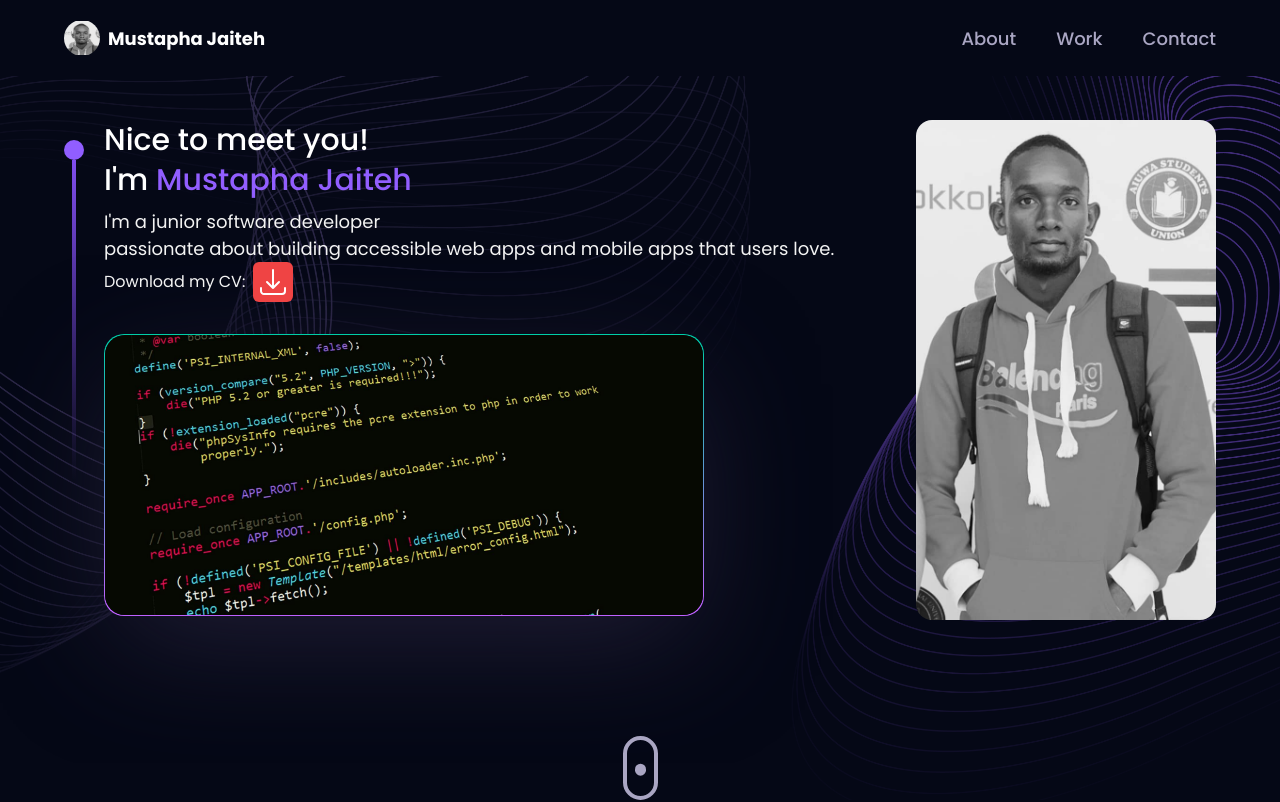
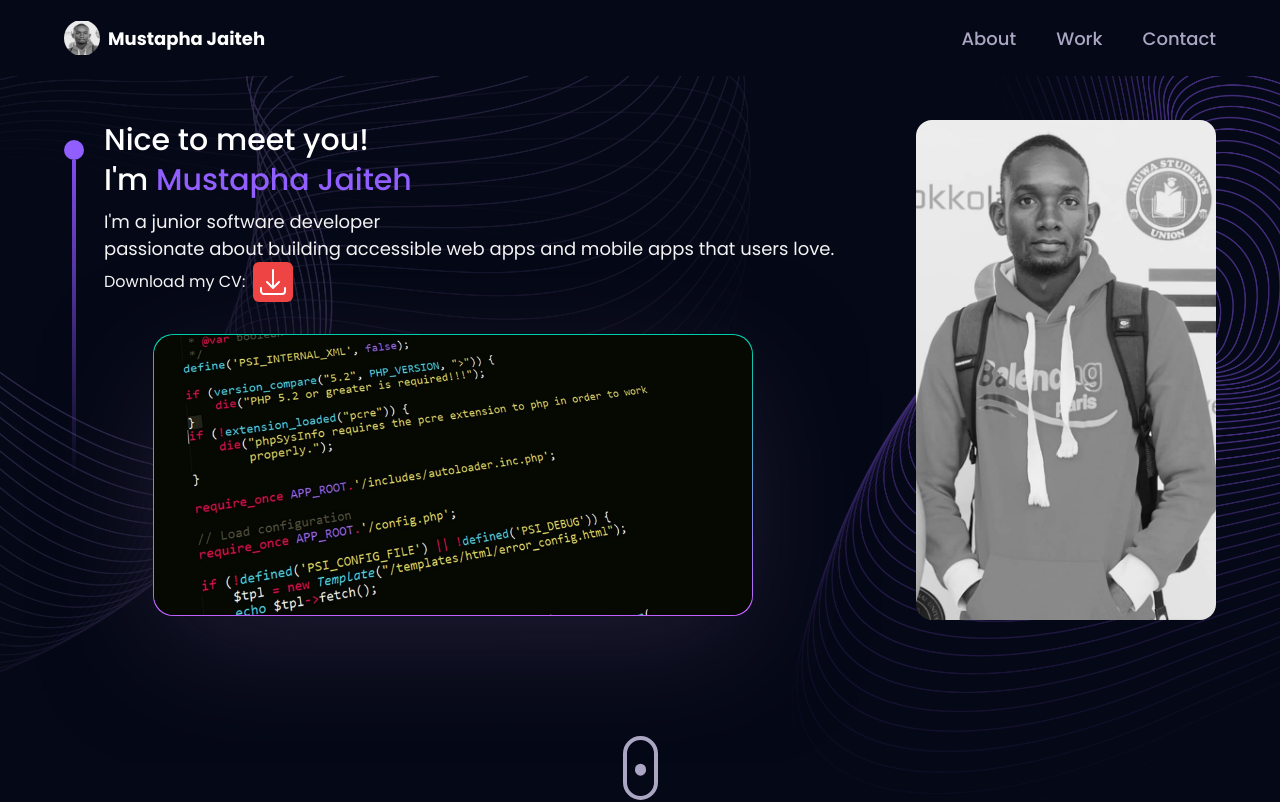
Before and after one commit to mustapha-jaiteh/my-portfolio, a React (Vite) app: page / in a window 1280 px wide. Shown: the top 802 px of the page. Built offline with nearby package versions, Linux system fonts and the light colour scheme.

Commit message:
7th-commit-22-10-25

```diff
--- a/src/components/Navbar.jsx
+++ b/src/components/Navbar.jsx
@@ -45,7 +45,7 @@ const Navbar = () => {
           ))}
         </ul>
         {/* mobile nav */}
-        <div className="sm:hidden flex flex-1 justify-end items-center ml-8 ">
+        <div className="sm:hidden flex flex-1 justify-end items-center mr-4 ">
           <img
             src={toggle ? close : menu}
             alt="menu"
--- a/src/components/canvas/Computers.jsx
+++ b/src/components/canvas/Computers.jsx
@@ -8,7 +8,7 @@ import { motion } from "framer-motion";
 
 const Computers = () => {
   return (
-    <Tilt className="w-[300px] md:w-[600px] my-8 place-self-start  ">
+    <Tilt className="w-[300px] md:w-[600px] my-8 mr-8 place-self-center  ">
       <motion.div
         variants={fadeIn("right", "spring", 0.5, 0.75)}
         className="w-full green-pink-gradient p-[1px] rounded-[20px] shadow-card"
```
